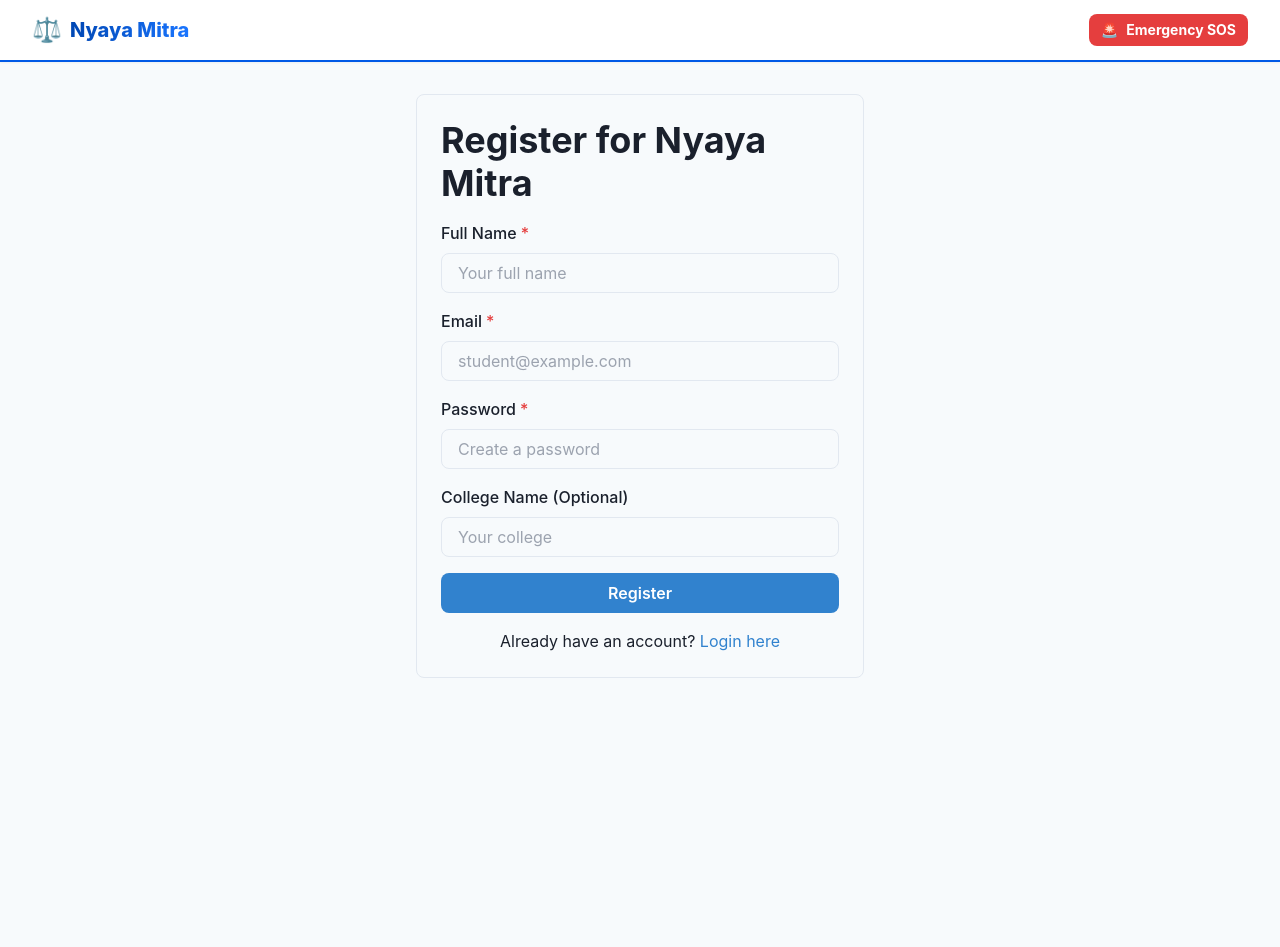
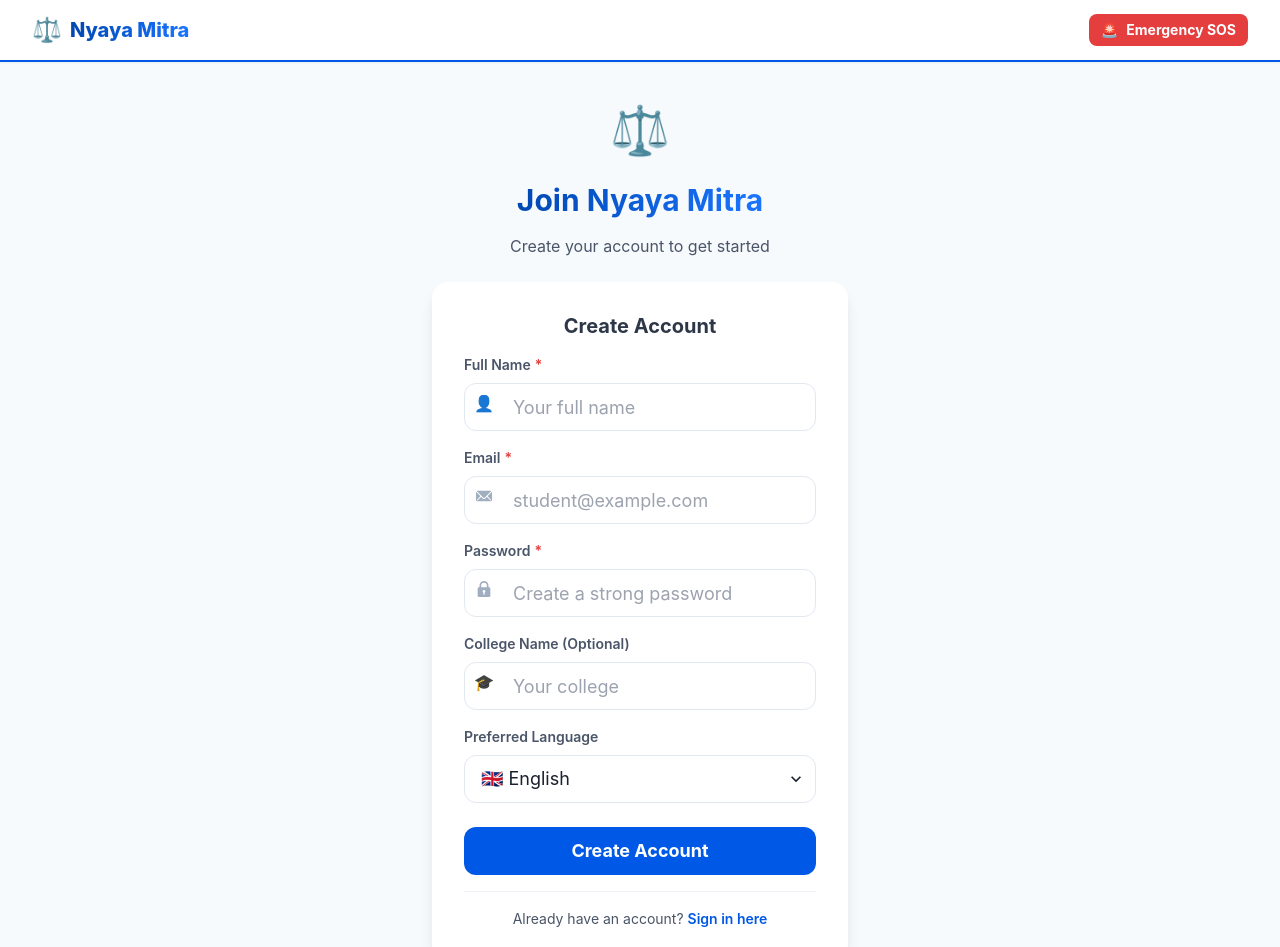
Before and after one commit to akshithnallaginnela/Nyaya-Mitra, a React (Vite) app in the folder frontend/: page /register in a window 1280 px wide. Shown: the top 947 px of the page. Before the commit the page ends 800 px from the top, so only its background shows below. Built offline with nearby package versions, Linux system fonts and the light colour scheme; the HTML template or start-up script is replaced by a standard one.

Commit message:
chore: redesign Register page with improved UI and user experience

```diff
--- a/frontend/src/pages/Register.tsx
+++ b/frontend/src/pages/Register.tsx
@@ -10,7 +10,16 @@ import {
   Text,
   useToast,
   Link,
+  Container,
+  Card,
+  CardBody,
+  Flex,
+  Divider,
+  InputGroup,
+  InputLeftElement,
+  Select,
 } from '@chakra-ui/react';
+import { EmailIcon, LockIcon } from '@chakra-ui/icons';
 import { useNavigate } from 'react-router-dom';
 import { useAuth } from '../contexts/AuthContext';
 
@@ -19,6 +28,7 @@ const Register: React.FC = () => {
   const [password, setPassword] = useState('');
   const [fullName, setFullName] = useState('');
   const [collegeName, setCollegeName] = useState('');
+  const [preferredLanguage, setPreferredLanguage] = useState('en');
   const [loading, setLoading] = useState(false);
   const { register } = useAuth();
   const navigate = useNavigate();
@@ -33,9 +43,11 @@ const Register: React.FC = () => {
         password,
         full_name: fullName,
         college_name: collegeName || undefined,
+        preferred_language: preferredLanguage,
       });
       toast({
-        title: 'Registration successful',
+        title: 'Registration successful!',
+        description: 'Welcome to Nyaya Mitra',
         status: 'success',
         duration: 3000,
       });
@@ -53,54 +65,131 @@ const Register: React.FC = () => {
   };
 
   return (
-    <Box maxW="md" mx="auto" mt={8} p={6} borderWidth={1} borderRadius="lg">
+    <Flex minH="calc(100vh - 60px)" bg="gray.50" align="center" justify="center" px={4} py={8}>
+      <Container maxW="md">
+        <VStack spacing={4} textAlign="center" mb={6}>
+          <Text fontSize="5xl">⚖️</Text>
+          <Heading size="lg" bgGradient="linear(to-r, brand.600, brand.400)" bgClip="text">
+            Join Nyaya Mitra
+          </Heading>
+          <Text color="gray.600">Create your account to get started</Text>
+        </VStack>
+
+        <Card borderRadius="2xl" boxShadow="lg" bg="white">
+          <CardBody p={8}>
             <VStack spacing={4} as="form" onSubmit={handleSubmit}>
-        <Heading>Register for Nyaya Mitra</Heading>
+              <Heading size="md" color="gray.700">Create Account</Heading>
+
               <FormControl isRequired>
-          <FormLabel>Full Name</FormLabel>
+                <FormLabel fontSize="sm" fontWeight="600" color="gray.600">Full Name</FormLabel>
+                <InputGroup>
+                  <InputLeftElement pointerEvents="none">
+                    <Text color="gray.400">👤</Text>
+                  </InputLeftElement>
                   <Input
                     value={fullName}
                     onChange={(e) => setFullName(e.target.value)}
                     placeholder="Your full name"
+                    size="lg"
+                    borderRadius="xl"
                   />
+                </InputGroup>
               </FormControl>
+
               <FormControl isRequired>
-          <FormLabel>Email</FormLabel>
+                <FormLabel fontSize="sm" fontWeight="600" color="gray.600">Email</FormLabel>
+                <InputGroup>
+                  <InputLeftElement pointerEvents="none">
+                    <EmailIcon color="gray.400" />
+                  </InputLeftElement>
                   <Input
                     type="email"
                     value={email}
                     onChange={(e) => setEmail(e.target.value)}
                     placeholder="student@example.com"
+                    size="lg"
+                    borderRadius="xl"
                   />
+                </InputGroup>
               </FormControl>
+
               <FormControl isRequired>
-          <FormLabel>Password</FormLabel>
+                <FormLabel fontSize="sm" fontWeight="600" color="gray.600">Password</FormLabel>
+                <InputGroup>
+                  <InputLeftElement pointerEvents="none">
+                    <LockIcon color="gray.400" />
+                  </InputLeftElement>
                   <Input
                     type="password"
                     value={password}
                     onChange={(e) => setPassword(e.target.value)}
-            placeholder="Create a password"
+                    placeholder="Create a strong password"
+                    size="lg"
+                    borderRadius="xl"
                   />
+                </InputGroup>
               </FormControl>
+
               <FormControl>
-          <FormLabel>College Name (Optional)</FormLabel>
+                <FormLabel fontSize="sm" fontWeight="600" color="gray.600">College Name (Optional)</FormLabel>
+                <InputGroup>
+                  <InputLeftElement pointerEvents="none">
+                    <Text color="gray.400">🎓</Text>
+                  </InputLeftElement>
                   <Input
                     value={collegeName}
                     onChange={(e) => setCollegeName(e.target.value)}
                     placeholder="Your college"
+                    size="lg"
+                    borderRadius="xl"
                   />
+                </InputGroup>
               </FormControl>
-        <Button type="submit" colorScheme="blue" width="full" isLoading={loading}>
-          Register
+
+              <FormControl>
+                <FormLabel fontSize="sm" fontWeight="600" color="gray.600">Preferred Language</FormLabel>
+                <Select
+                  value={preferredLanguage}
+                  onChange={(e) => setPreferredLanguage(e.target.value)}
+                  size="lg"
+                  borderRadius="xl"
+                >
+                  <option value="en">🇬🇧 English</option>
+                  <option value="hi">🇮🇳 हिंदी (Hindi)</option>
+                  <option value="ta">🇮🇳 தமிழ் (Tamil)</option>
+                  <option value="te">🇮🇳 తెలుగు (Telugu)</option>
+                  <option value="bn">🇮🇳 বাংলা (Bengali)</option>
+                  <option value="mr">🇮🇳 मराठी (Marathi)</option>
+                  <option value="gu">🇮🇳 ગુજરાતી (Gujarati)</option>
+                </Select>
+              </FormControl>
+
+              <Button
+                type="submit"
+                colorScheme="brand"
+                width="full"
+                size="lg"
+                isLoading={loading}
+                borderRadius="xl"
+                fontWeight="700"
+                mt={2}
+              >
+                Create Account
               </Button>
-        <Text>
+
+              <Divider />
+
+              <Text fontSize="sm" color="gray.600">
                 Already have an account?{' '}
-          <Link color="blue.500" onClick={() => navigate('/login')}>
-            Login here
+                <Link color="brand.500" fontWeight="600" onClick={() => navigate('/login')}>
+                  Sign in here
                 </Link>
               </Text>
             </VStack>
-    </Box>
+          </CardBody>
+        </Card>
+      </Container>
+    </Flex>
   );
 };
 
```
Lines whose indentation alone changed are shown as unchanged.
